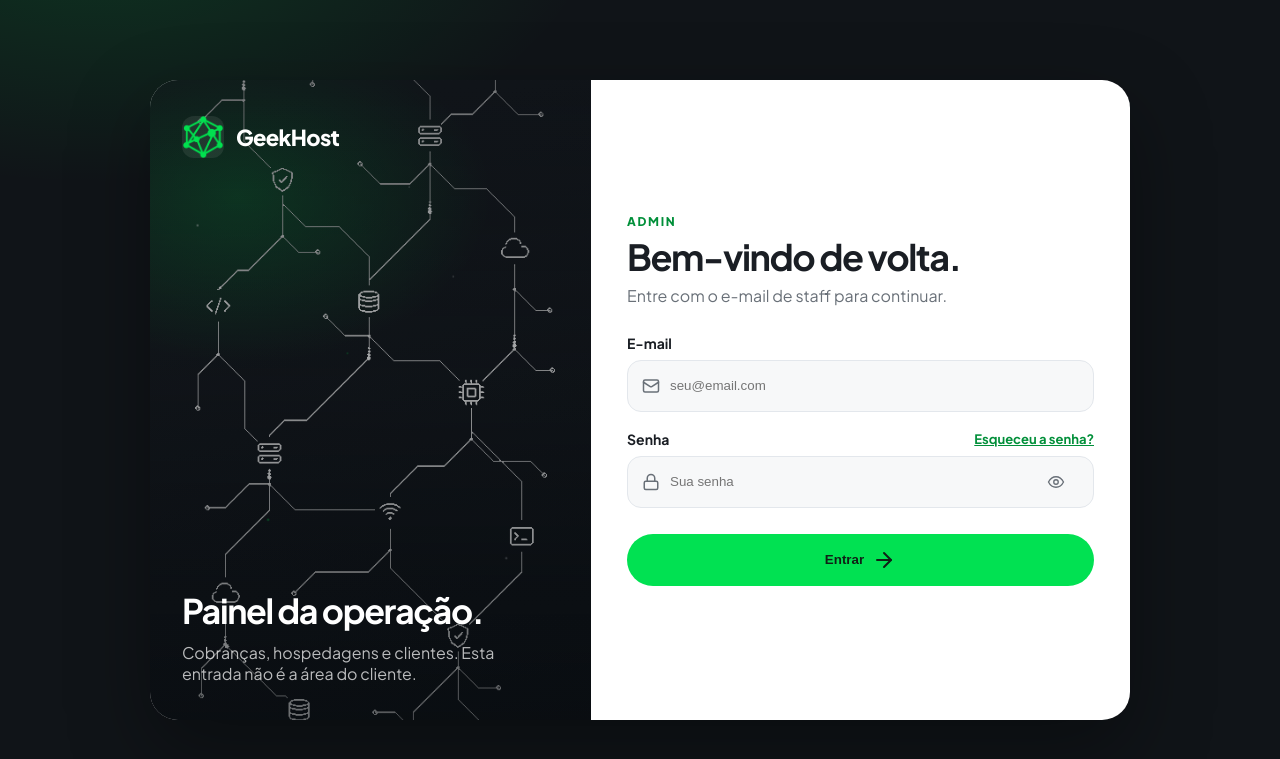
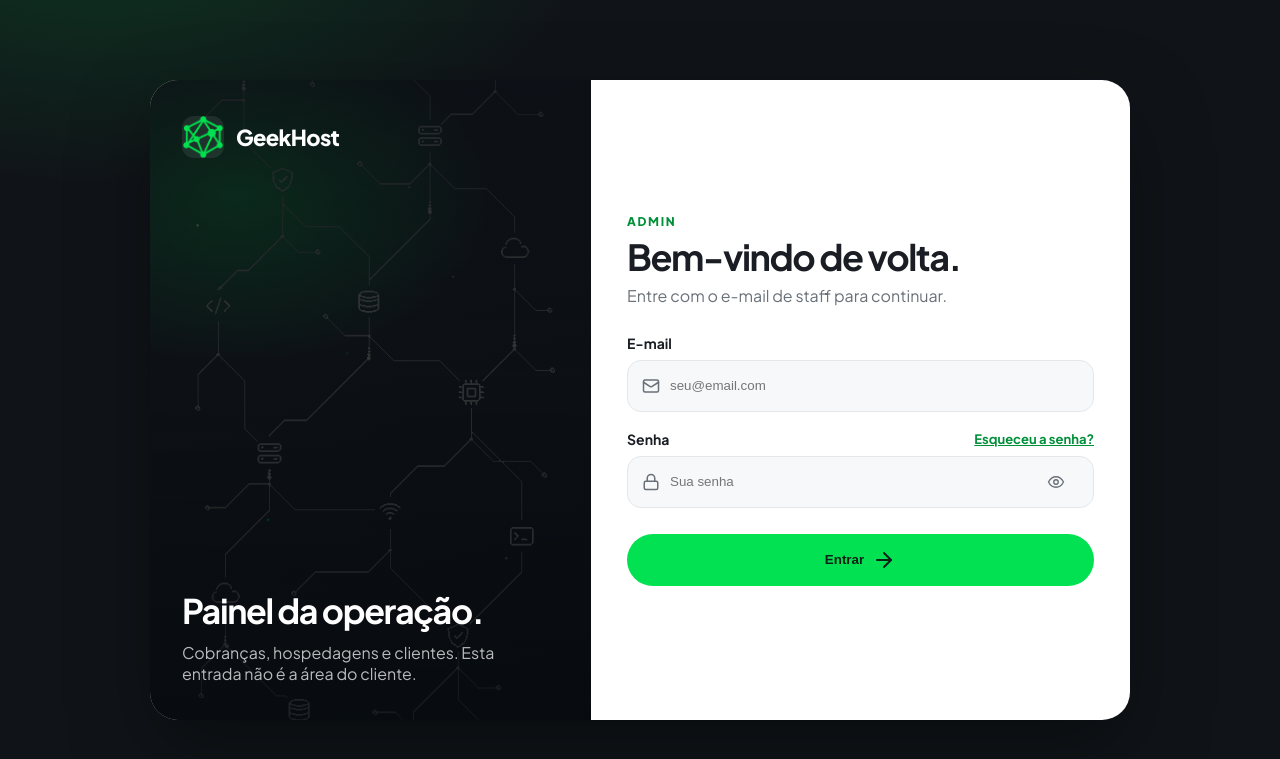
Before and after one commit to fernandabonfimm/geekhost, a PHP site: page /localhost/admin/login in a window 1280 px wide. Shown: the top 759 px of the page. Run offline with PHP 8.4, Linux system fonts and the light colour scheme; some libraries are stand-ins or nearby versions.

Commit message:
Darken the login circuit gif so the copy stays readable.
A brightness filter and a darker veil keep the line detail without washing out the text.

Co-authored-by: Fernanda <fernandabonfimm@users.noreply.github.com>

```diff
--- a/public_html/assets/css/auth.css
+++ b/public_html/assets/css/auth.css
@@ -70,14 +70,21 @@ body.admin-body.is-auth-screen main {
     animation: auth-drift 14s ease-in-out infinite alternate;
 }
 
-/* Circuit gif fills the panel. The veil keeps the copy readable. */
-.auth-orbit {
-    background-image:
-        linear-gradient(180deg, rgba(8, 12, 16, .5) 0%, rgba(8, 12, 16, .34) 48%, rgba(8, 12, 16, .58) 100%),
-        url('../images/login-circuit.gif');
-    background-position: center, center;
-    background-repeat: no-repeat;
-    background-size: cover, cover;
+/* Circuit gif fills the panel. Brightness filter plus a veil keep the lines and the copy readable. */
+.auth-orbit::before,
+.auth-orbit::after {
+    content: '';
+    position: absolute;
+    inset: 0;
+}
+
+.auth-orbit::before {
+    background: url('../images/login-circuit.gif') center / cover no-repeat;
+    filter: brightness(.38) contrast(1.15);
+}
+
+.auth-orbit::after {
+    background: linear-gradient(180deg, rgba(6, 10, 14, .62) 0%, rgba(6, 10, 14, .48) 46%, rgba(6, 10, 14, .7) 100%);
 }
 
 .auth-visual-top,
```
